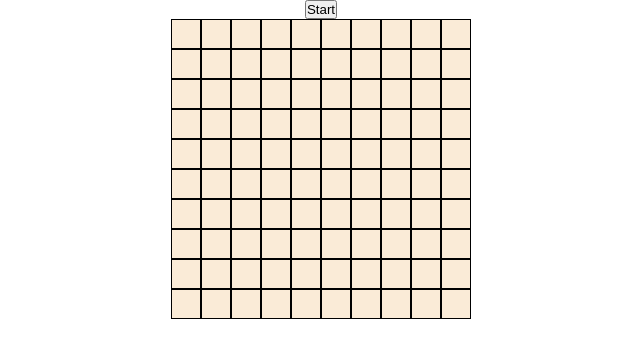
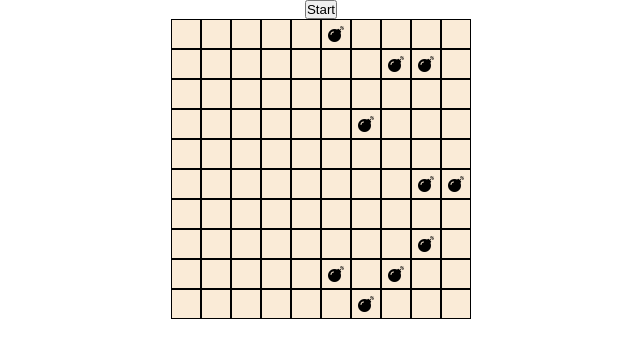
Before and after one commit to ManuLisek/saper-javascript, a website: page index.html in a window 1280 px wide. Shown: the whole page, without its empty margins (319-959 px from the left). Drawn offline with Linux system fonts and the light colour scheme.

Commit message:
Add function setBombs

```diff
--- a/index.html
+++ b/index.html
@@ -3,6 +3,7 @@
 <head>
   <meta charset="UTF-8">
   <title>Saper</title>
+  <link rel="stylesheet" href="https://use.fontawesome.com/releases/v5.5.0/css/all.css">
   <link rel="stylesheet" href="css/style.css">
 </head>
   <body>
--- a/js/script.js
+++ b/js/script.js
@@ -1,6 +1,10 @@
 'use strict'
 const btnStart = document.querySelector('.start');
 const container = document.querySelector('.container');
+const bombIcon = '<i class="fas fa-bomb"></i>';
+const bombsArray = [];
+//const randomNumer = [];
+const amountOfBombs = 10;
 
 function createGameboard(){
 
@@ -12,3 +16,19 @@ function createGameboard(){
 }
 
 createGameboard();
+
+
+function setBombs(){
+  const cells = document.querySelectorAll('.cell');
+
+  while(bombsArray.length < amountOfBombs){
+    const r = Math.floor(Math.random() * cells.length);
+    if(!bombsArray.includes(cells[r])){
+      bombsArray.push(cells[r]);
+    }
+  }
+
+  bombsArray.forEach(bomb => bomb.innerHTML = bombIcon);
+}
+
+setBombs();
--- a/sass/style.scss
+++ b/sass/style.scss
@@ -27,8 +27,11 @@ body {
 }
 
 .cell {
-  background-color: $cell-color;
+  display: flex;
+  justify-content: center;
+  align-items: center;
   width: $cell-size;
   height: $cell-size;
   border: 1px solid black;
+  background-color: $cell-color;
 }
```
Also changed, not shown: css/style.css, 1 other file.
